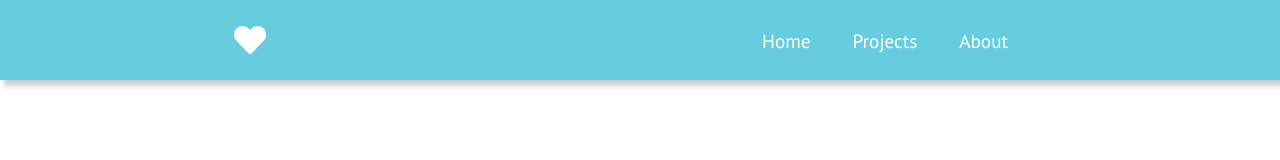
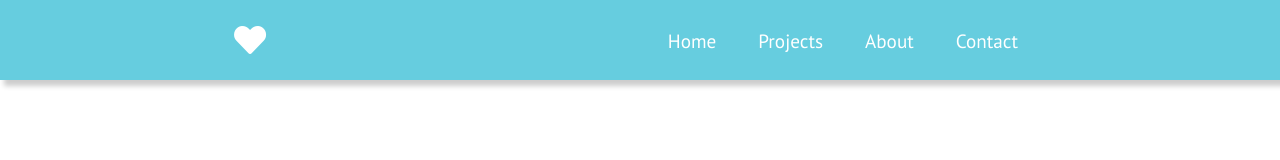
Before and after one commit to onomatopoetica/react-jen-portfolio, a React (Create React App) app: page /projects in a window 1280 px wide. Shown: the top 160 px of the page. Built offline with nearby package versions, Linux system fonts and the light colour scheme.

Commit message:
Updated nav bar links

```diff
--- a/src/components/Footer.js
+++ b/src/components/Footer.js
@@ -14,8 +14,6 @@ function Footer() {
                             <p className='email'>jendotb@gmail.com</p>
                             {/* <a href={`mailto:${this.props.email}`}>Contact</a> */}
                             {/* <Link to='/'>Contact</Link> */}
-                            {/* <a className='resume' href='https://drive.google.com/file/d/1V7hC5NnImu6ntrT5P0TL22PbxTu_ER5Z/view?usp=sharing' target='_blank'> Download Resume
-                    </a> */}
                         </div>
                     </div>
                 </div>
--- a/src/components/HeroSection.js
+++ b/src/components/HeroSection.js
@@ -6,7 +6,7 @@ import './HeroSection.css';
 
 function HeroSection() {
   return (
-    <div className='hero-container'>
+    <div id='home' className='hero-container'>
       <h1>JENNIFER BATES</h1>
       <p>Web Developer + Project Manager</p>
       <a href='#projects' className='hero-btns'>
--- a/src/components/Navbar.js
+++ b/src/components/Navbar.js
@@ -27,7 +27,7 @@ function Navbar() {
         <>
             <nav className='navbar'>
                 <div className='navbar-container'>
-                    <Link to='/react-jen-portfolio/' className='navbar-logo' onClick={closeMobileMenu}>
+                    <Link to='/react-jen-portfolio/' href='#home' className='navbar-logo' onClick={closeMobileMenu}>
                         <i className='fas fa-heart' />
                     </Link>
                     <div className='menu-icon' onClick={handleClick}>
@@ -36,9 +36,9 @@ function Navbar() {
                 </div>
                 <ul className={click ? 'nav-menu active' : 'nav-menu'}>
                     <li className='nav-item'>
-                        <Link to='/react-jen-portfolio/' className='nav-links' onClick={closeMobileMenu}>
+                        <a href='#home' className='nav-links' onClick={closeMobileMenu}>
                             Home
-                        </Link>
+                        </a>
                     </li>
                     <li className='nav-item'>
                         <a href='#projects' className='nav-links' onClick={closeMobileMenu}>
@@ -50,6 +50,11 @@ function Navbar() {
                             About
                         </a>
                     </li>
+                    <li className='nav-item'>
+                        <a href='#footer' className='nav-links' onClick={closeMobileMenu}>
+                            Contact
+                        </a>
+                    </li>
                 </ul>
                 {button}
             </nav>
```
Also changed, not shown: 11 other files (tests, documents, lock files or other folders).
